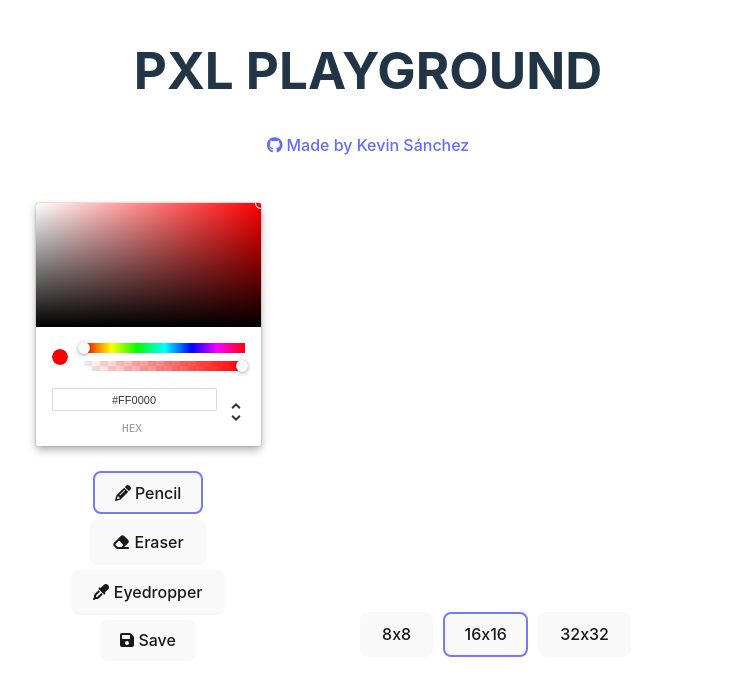
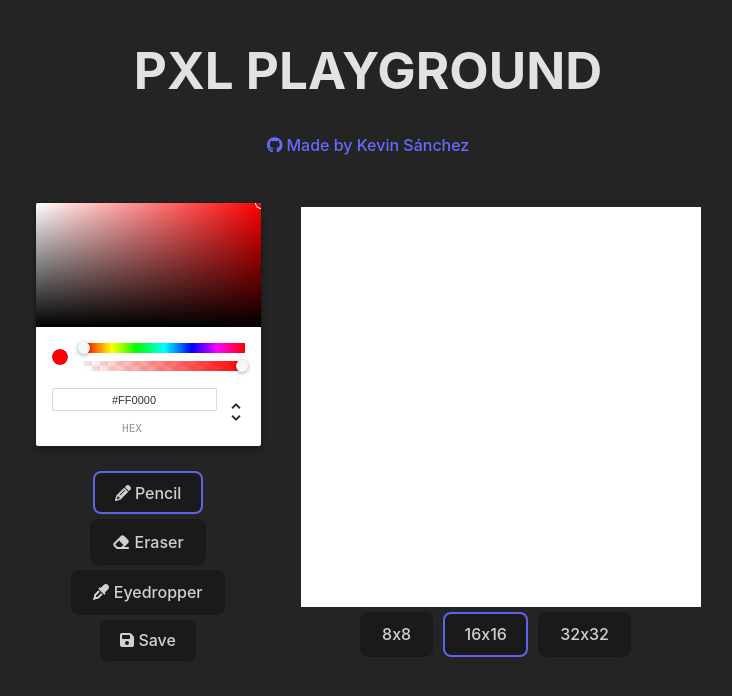
Before and after one commit to KevinSanchezO/pxl-playground, a React (Vite) app: page / in a window 1280 px wide. Shown: the top 696 px of the page, without its empty margins (272-1004 px from the left). Built offline with nearby package versions, Linux system fonts and the light colour scheme.

Commit message:
Updated the style to work in any web browser

```diff
--- a/src/index.css
+++ b/src/index.css
@@ -3,15 +3,8 @@
   line-height: 1.5;
   font-weight: 400;
 
-  color-scheme: light dark;
   color: rgba(255, 255, 255, 0.87);
   background-color: #242424;
-
-  font-synthesis: none;
-  text-rendering: optimizeLegibility;
-  -webkit-font-smoothing: antialiased;
-  -moz-osx-font-smoothing: grayscale;
-  -webkit-text-size-adjust: 100%;
 }
 
 a {
@@ -36,22 +29,10 @@ button {
   font-weight: 500;
   font-family: inherit;
   background-color: #1a1a1a;
+  color: #e4e4e4;
   cursor: pointer;
   opacity: 90%;
 }
 button:hover {
   opacity: 100%;
 }
-
-@media (prefers-color-scheme: light) {
-  :root {
-    color: #213547;
-    background-color: #ffffff;
-  }
-  a:hover {
-    color: #747bff;
-  }
-  button {
-    background-color: #f9f9f9;
-  }
-}
```
Also changed, not shown: 1 other file (tests, documents, lock files or other folders).
